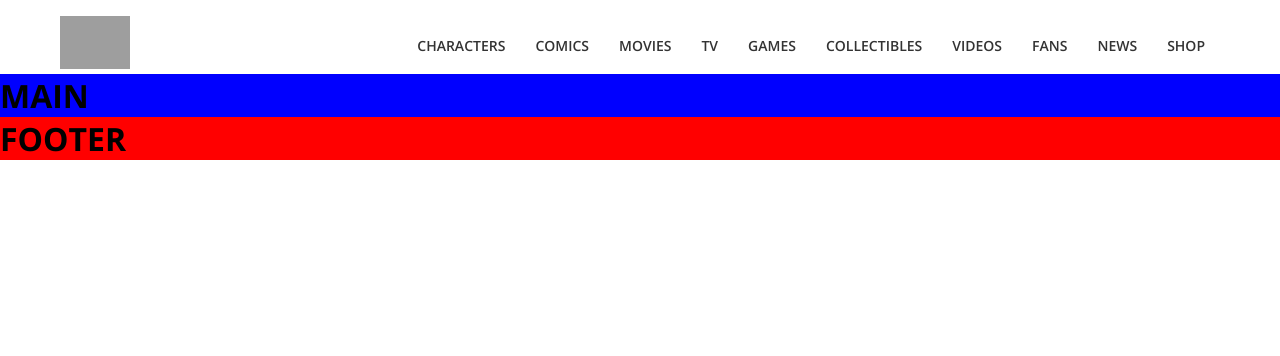
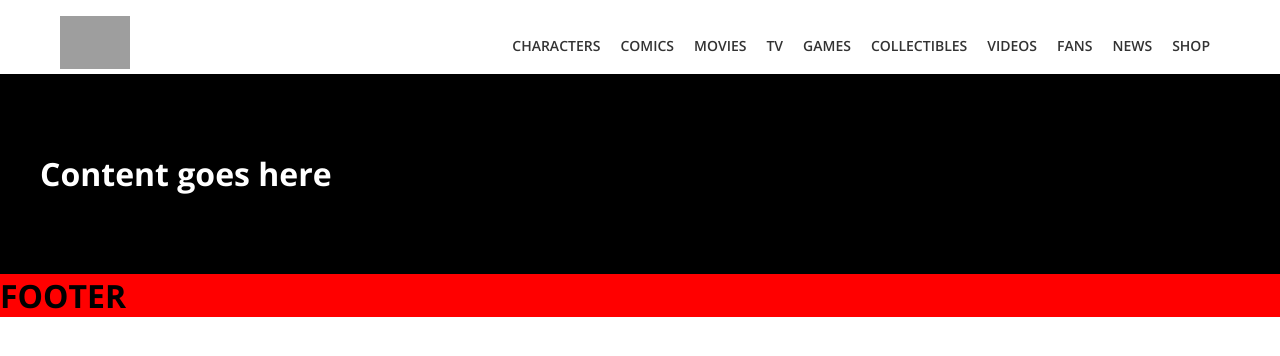
Before and after one commit to AndreaCatapano/react-dc-comics, a React (Vite) app: page / in a window 1280 px wide. Shown: the top 356 px of the page. Built offline with nearby package versions, Linux system fonts and the light colour scheme; grey boxes are pictures that could not be loaded.

Commit message:
feat: completed main

```diff
--- a/src/components/header/Header.css
+++ b/src/components/header/Header.css
@@ -23,7 +23,7 @@ header {
 }
 
 .nav-item {
-    margin: 0 15px;
+    margin: 0 10px;
 }
 
 .nav-link {
--- a/src/components/header/Header.jsx
+++ b/src/components/header/Header.jsx
@@ -1,7 +1,5 @@
 import './Header.css';
 import dcLogo from '../../assets/img/dc-logo.png'
-
-function Header() {
 
 const navLinks = [
     { name: 'CHARACTERS', url: '/#' },
@@ -15,6 +13,8 @@ function Header() {
     { name: 'NEWS', url: '/#' },
     { name: 'SHOP', url: '/#' }
 ];
+
+function Header() {
 
     return (
         <header>
--- a/src/components/main/Main.css
+++ b/src/components/main/Main.css
@@ -1,3 +1,13 @@
 main {
-    background-color: blue;
+    background-color: black;
+    color: white;
 }
+
+.main-container {
+    width: 100%;
+    max-width: 1200px;
+    margin: 0 auto;
+    height: 200px;
+    display: flex;
+    align-items: center;
+}
--- a/src/components/main/Main.jsx
+++ b/src/components/main/Main.jsx
@@ -3,7 +3,9 @@ import './Main.css';
 function Main() {
     return (
         <main>
-            <h1>MAIN</h1>
+            <div className='main-container'>
+                <h1> Content goes here</h1>
+            </div>
         </main>
     );
 }
```
Lines whose indentation alone changed are shown as unchanged.
